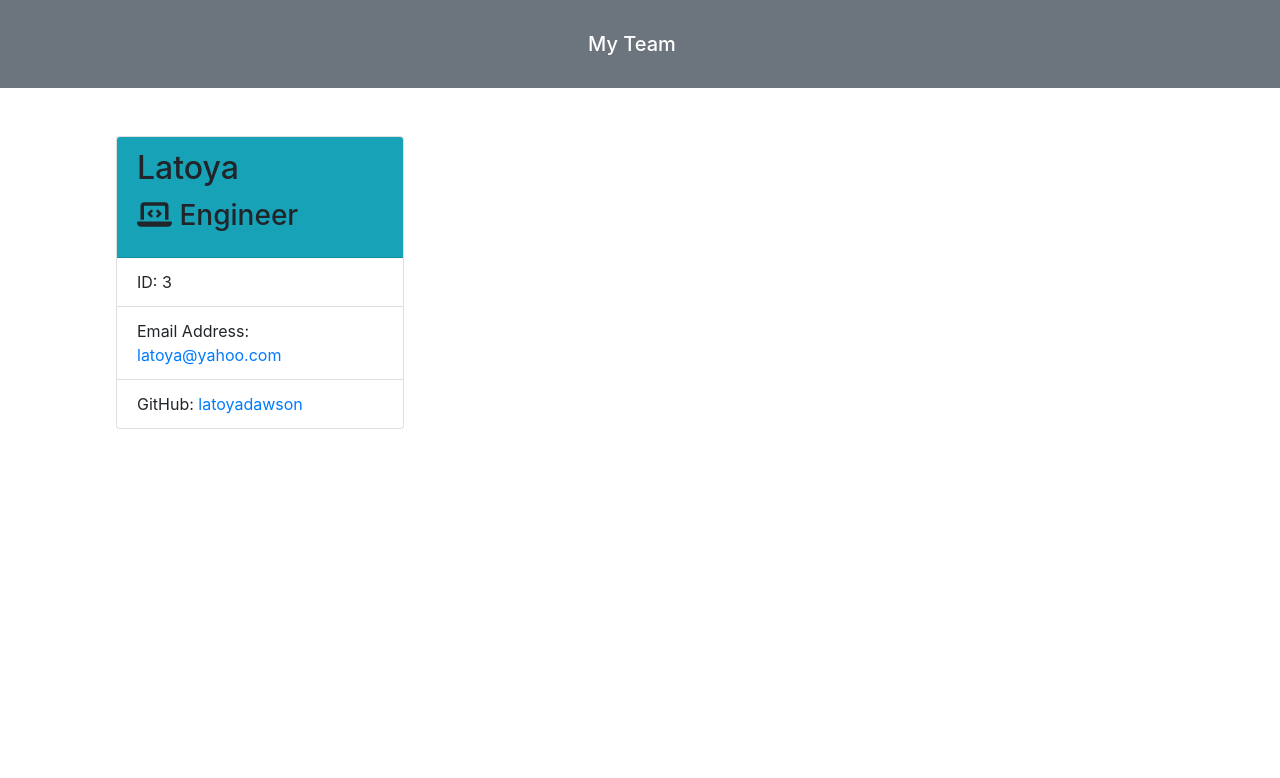
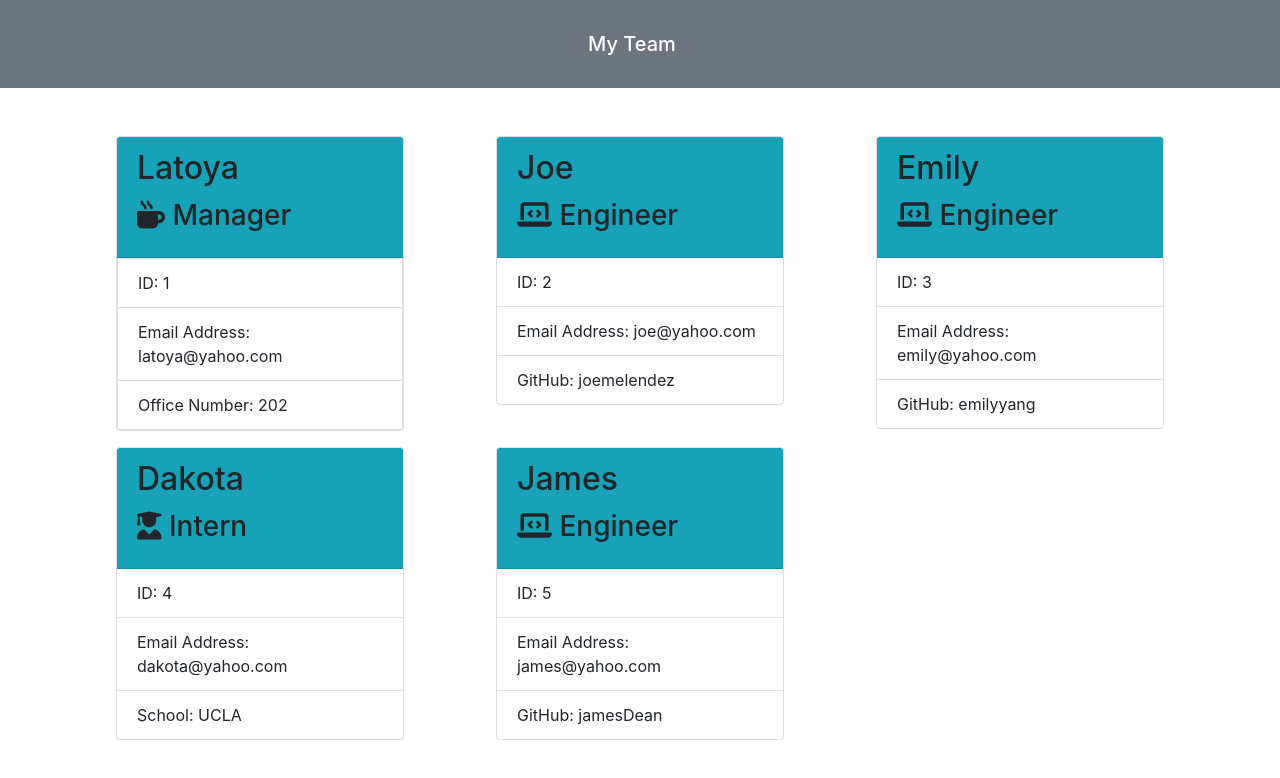
Before and after one commit to latoyadawson/team-profile-generator, a website: page dist/team.html in a window 1280 px wide. Drawn offline with nearby package versions, Linux system fonts and the light colour scheme.

Commit message:
Update team.html

```diff
--- a/dist/team.html
+++ b/dist/team.html
@@ -1,3 +1,4 @@
+
 
     <!DOCTYPE html>
     <html lang="en">
@@ -15,14 +16,62 @@
         <div class="container">
             <div class="row"><div class="col-4">
             <div class="card mx-auto mb-3" style="width: 18rem">
+                <div class="card-header bg-info ">
+                    <h2 class="card-title">  Latoya</h2>
+                    <h3 class="card-title"><i class="fas fa-mug-hot"></i> Manager</h2>
+                </div
+                <ul class="list-group list-group-flush">
+                    <li class="list-group-item">ID: 1</li>
+                    <li class="list-group-item">Email Address: latoya@yahoo.com</li>
+                    <li class="list-group-item">Office Number: 202</li>
+                </ul>
+            </div>
+        </div><div class="col-4">
+            <div class="card mx-auto mb-3" style="width: 18rem">
                 <div class="card-header bg-info">
-                    <h2 class="card-title">Latoya</h2>
+                    <h2 class="card-title">Joe</h2>
+                    <h3 class="card-title"><i class="fas fa-laptop-code"></i> Engineer</h2>
+                </div>
+                <ul class="list-group list-group-flush">
+                    <li class="list-group-item">ID: 2</li>
+                    <li class="list-group-item">Email Address: joe@yahoo.com</li>
+                    <li class="list-group-item">GitHub: joemelendez</li>
+                </ul>
+            </div>
+        </div><div class="col-4">
+            <div class="card mx-auto mb-3" style="width: 18rem">
+                <div class="card-header bg-info">
+                    <h2 class="card-title">Emily</h2>
                     <h3 class="card-title"><i class="fas fa-laptop-code"></i> Engineer</h2>
                 </div>
                 <ul class="list-group list-group-flush">
                     <li class="list-group-item">ID: 3</li>
-                    <li class="list-group-item">Email Address: <a href="mailto:latoya@yahoo.com">latoya@yahoo.com</a></li>
-                    <li class="list-group-item">GitHub: <a href="https://github.com/latoyadawson" target="_blank" rel="noopener noreferrer">latoyadawson</a></li>
+                    <li class="list-group-item">Email Address: emily@yahoo.com</li>
+                    <li class="list-group-item">GitHub: emilyyang</li>
+                </ul>
+            </div>
+        </div><div class="col-4">
+            <div class="card mx-auto mb-3" style="width: 18rem">
+                <div class="card-header bg-info">
+                    <h2 class="card-title">Dakota</h2>
+                    <h3 class="card-title"><i class="fas fa-user-graduate"></i> Intern</h2>
+                </div>
+                <ul class="list-group list-group-flush">
+                    <li class="list-group-item">ID: 4</li>
+                    <li class="list-group-item">Email Address: dakota@yahoo.com</li>
+                    <li class="list-group-item">School: UCLA</li>
+                </ul>
+            </div>
+        </div><div class="col-4">
+            <div class="card mx-auto mb-3" style="width: 18rem">
+                <div class="card-header bg-info">
+                    <h2 class="card-title">James</h2>
+                    <h3 class="card-title"><i class="fas fa-laptop-code"></i> Engineer</h2>
+                </div>
+                <ul class="list-group list-group-flush">
+                    <li class="list-group-item">ID: 5</li>
+                    <li class="list-group-item">Email Address: james@yahoo.com</li>
+                    <li class="list-group-item">GitHub: jamesDean</li>
                 </ul>
             </div>
         </div>
```
